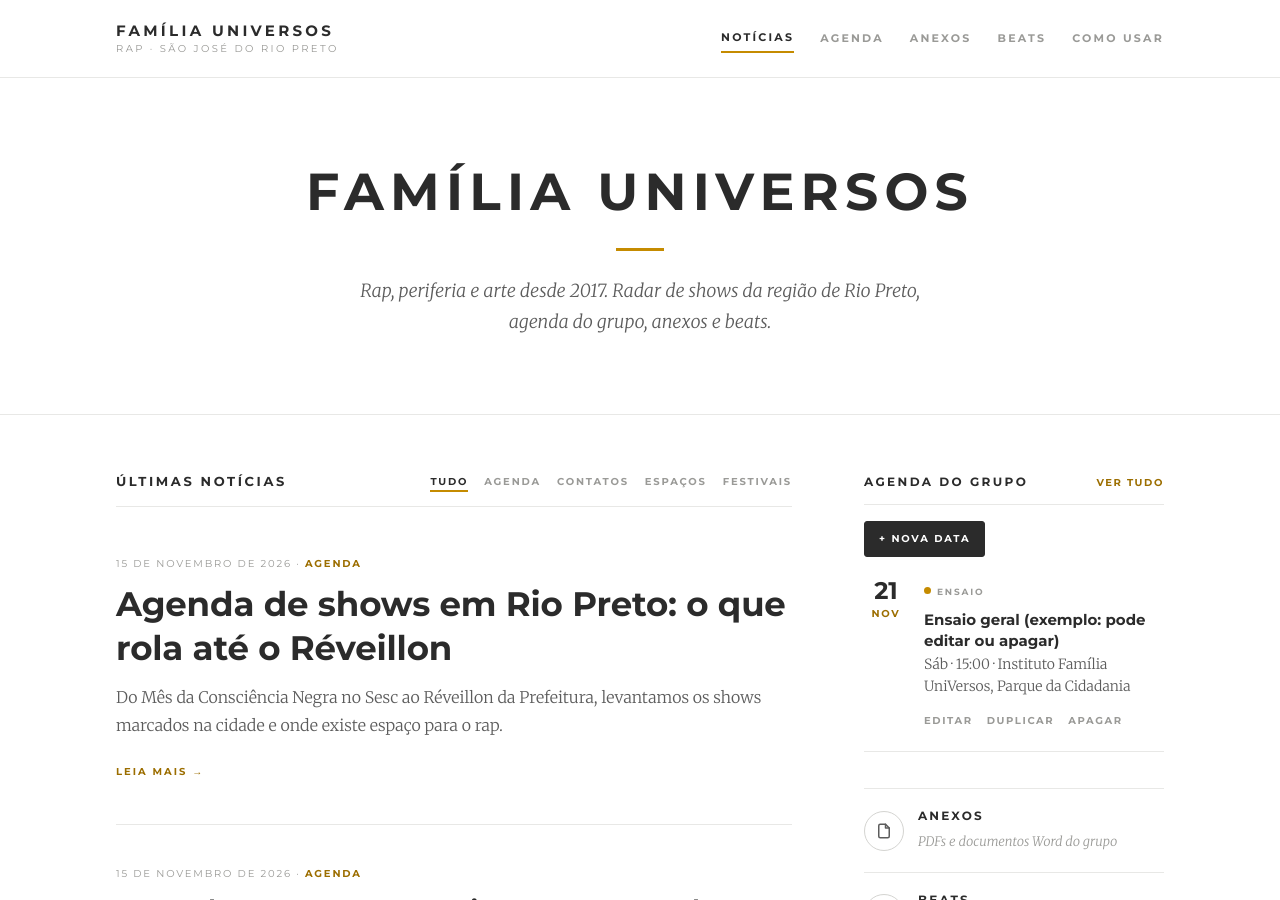
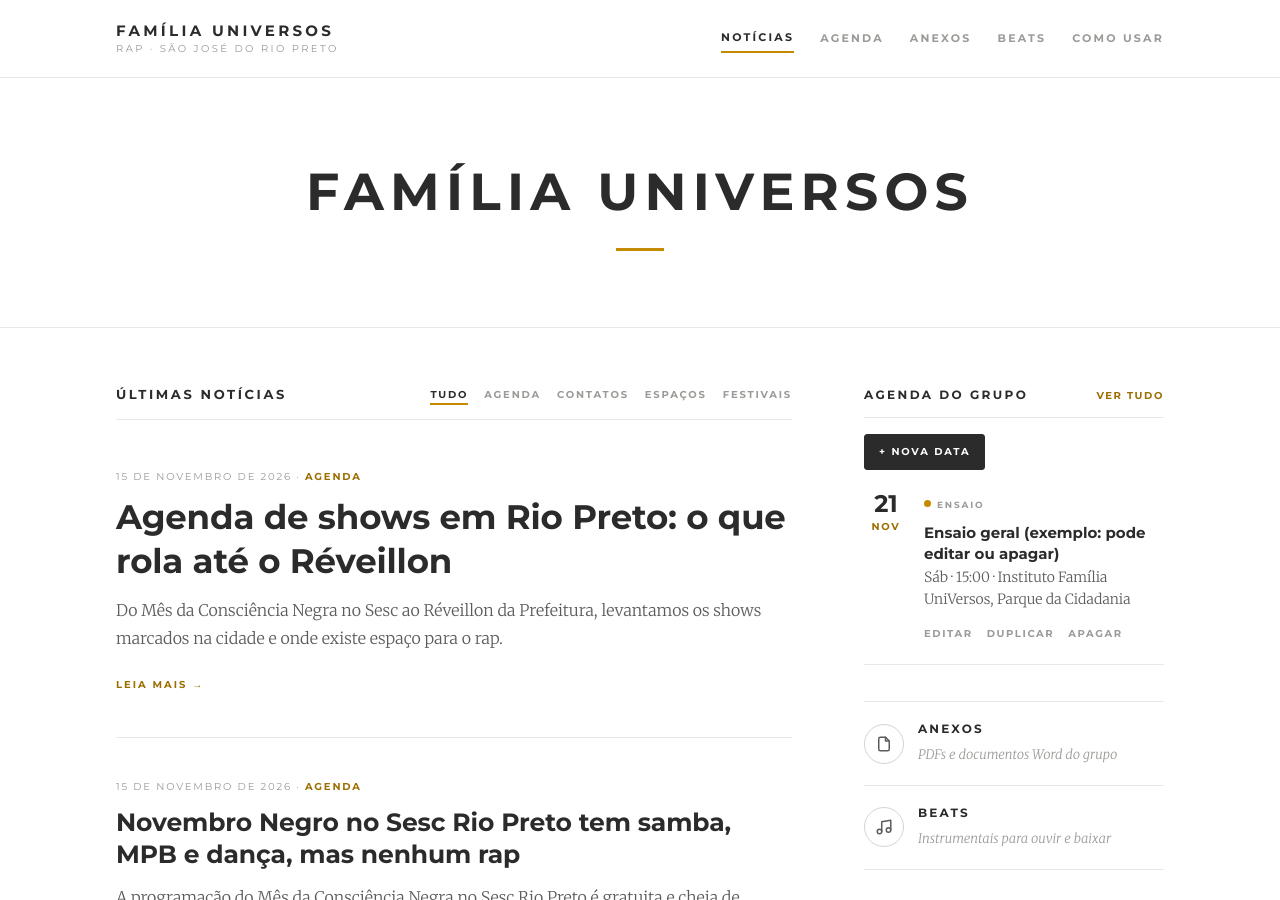
Before and after one commit to Luci0Camarg0/familia-universos, a Jekyll site: the page built from index.html, in a window 1280 px wide and 900 px high. Built offline with Jekyll 4.4.1, drawn with Linux system fonts in a browser that asks for light colours.

Commit message:
Tira o texto de apresentação da capa
Co-Authored-By: Claude Opus 5.5 <noreply@anthropic.com>
Claude-Session: https://claude.ai/code/session_013X95gsGjkbwNh2gGzWJZzB

```diff
--- a/index.html
+++ b/index.html
@@ -7,7 +7,6 @@ scripts:
 <section class="capa">
   <div class="capa-dentro">
     <h1 class="capa-titulo">Família UniVersos</h1>
-    <p class="capa-texto">Rap, periferia e arte desde 2017. Radar de shows da região de Rio Preto, agenda do grupo, anexos e beats.</p>
   </div>
 </section>
 
```
